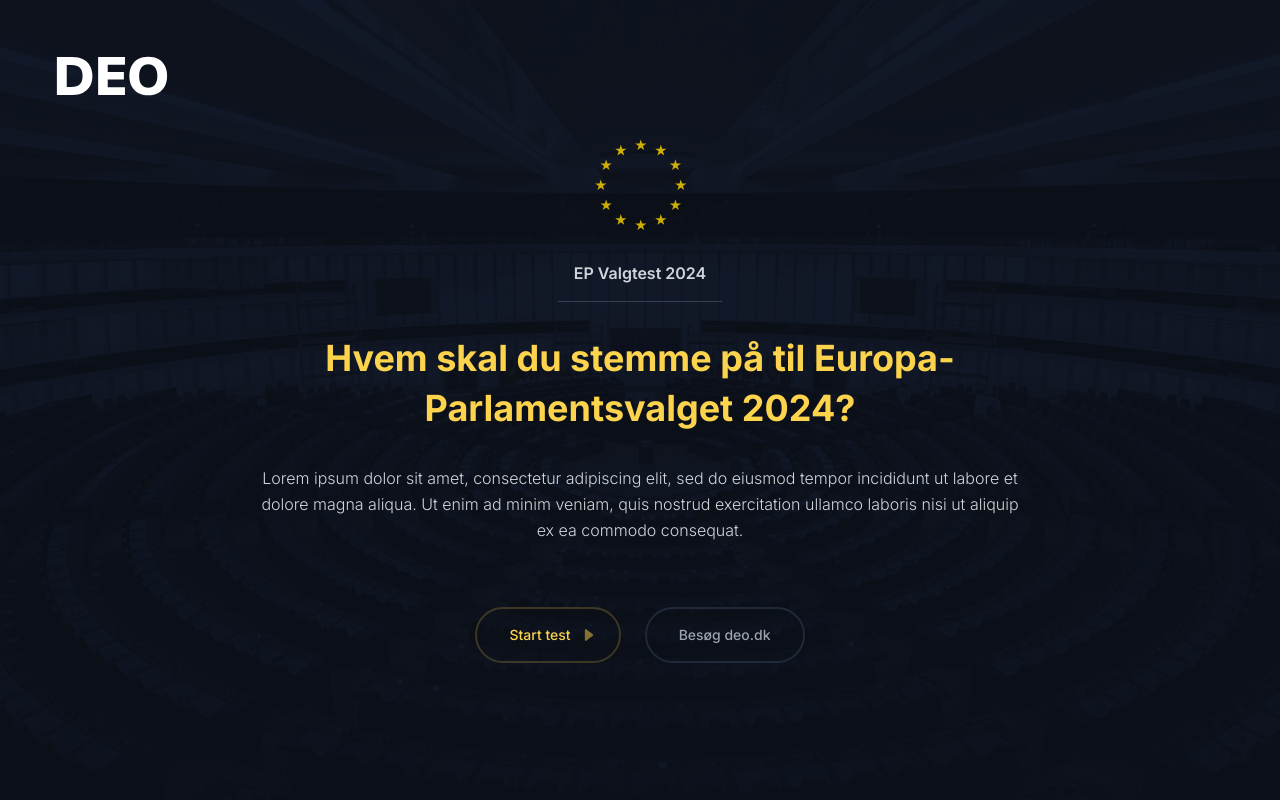
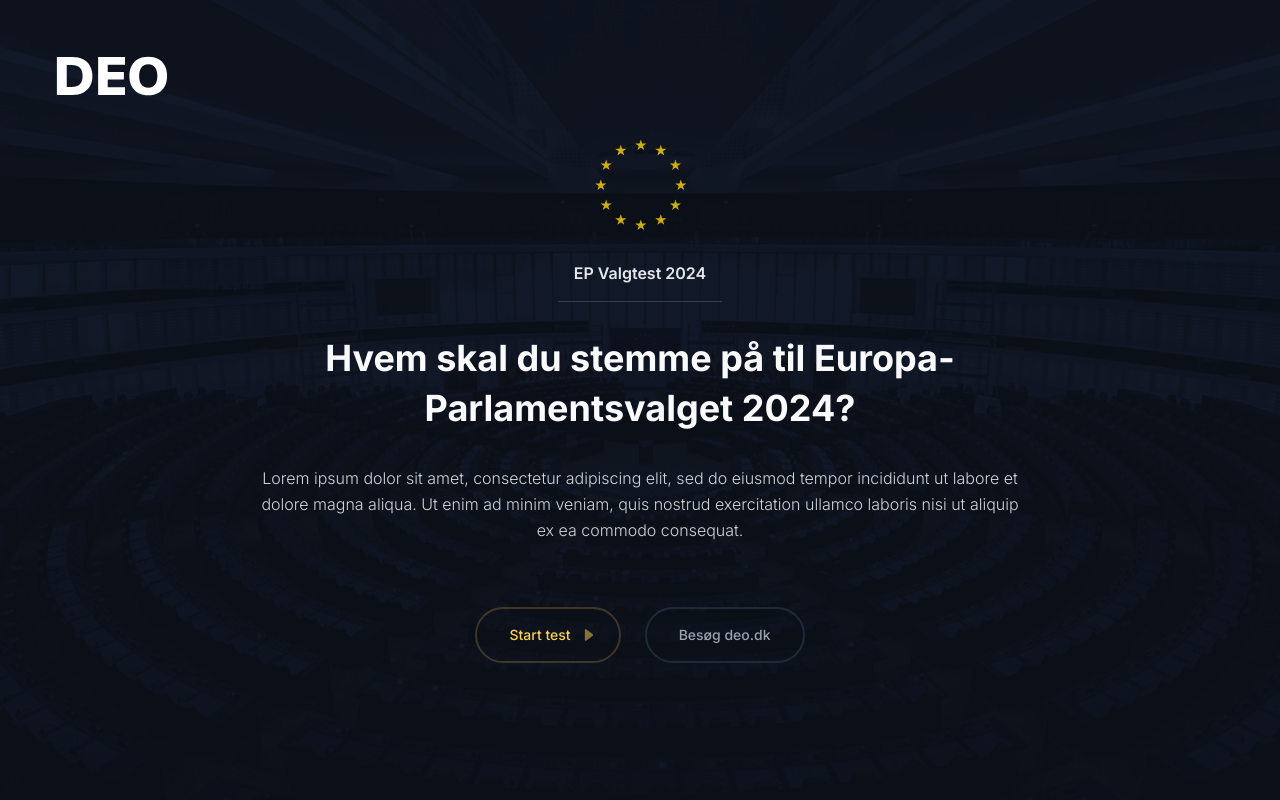
Before and after one commit to maxrh/ep-valgtest-2024-next, a Next.js app: page / in a window 1280 px wide. Built offline with nearby package versions, Linux system fonts and the light colour scheme.

Commit message:
color fix

```diff
--- a/app/page.js
+++ b/app/page.js
@@ -54,8 +54,8 @@ export default function Home() {
 						>
 							<Spinner />
 						</motion.div>
-						<motion.span variants={childVariants} className="text-base font-semibold text-gray-300 mb-4 md:mb-8 flex border-b pb-4 border-gray-700 px-4">EP Valgtest 2024</motion.span>
-						<motion.h1 variants={childVariants} className="text-xl md:text-4xl font-bold mb-4 md:mb-8 leading-tighter md:leading-snug text-amber-300">Hvem skal du stemme på til Europa-Parlamentsvalget 2024?</motion.h1>
+						<motion.span variants={childVariants} className="text-base font-semibold text-gray-200 mb-4 md:mb-8 flex border-b pb-4 border-gray-700 px-4">EP Valgtest 2024</motion.span>
+						<motion.h1 variants={childVariants} className="text-xl md:text-4xl font-bold mb-4 md:mb-8 leading-tighter md:leading-snug text-gray-50">Hvem skal du stemme på til Europa-Parlamentsvalget 2024?</motion.h1>
 						<motion.p variants={childVariants} className="font-light text-gray-300 text-sm md:text-base leading-normal md:leading-relaxed">Lorem ipsum dolor sit amet, consectetur adipiscing elit, sed do eiusmod tempor incididunt ut labore et dolore magna aliqua. Ut enim ad minim veniam, quis nostrud exercitation ullamco laboris nisi ut aliquip ex ea commodo consequat.</motion.p>
 						<motion.div variants={childVariants} className="flex items-center justify-center mt-8 md:mt-16">
 							<button
```
